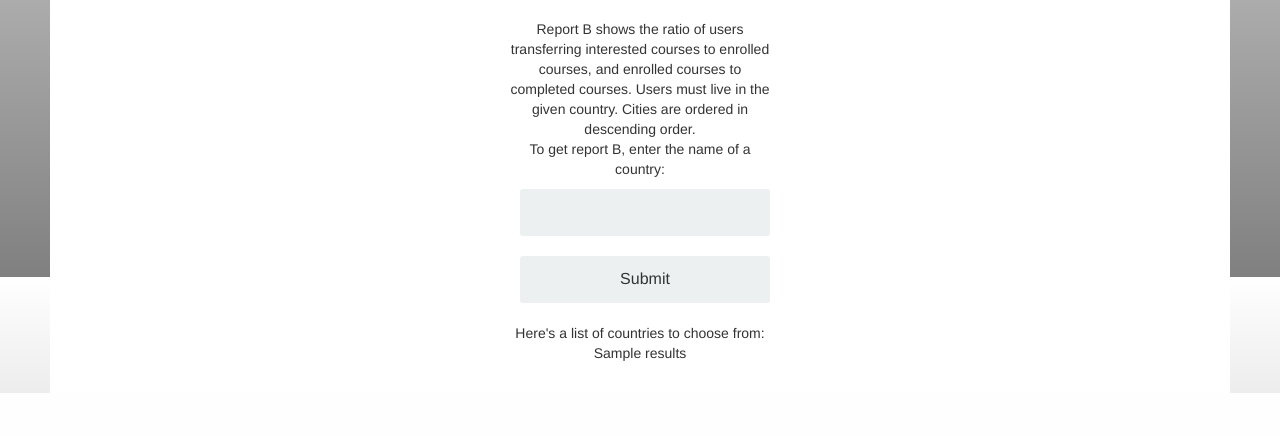
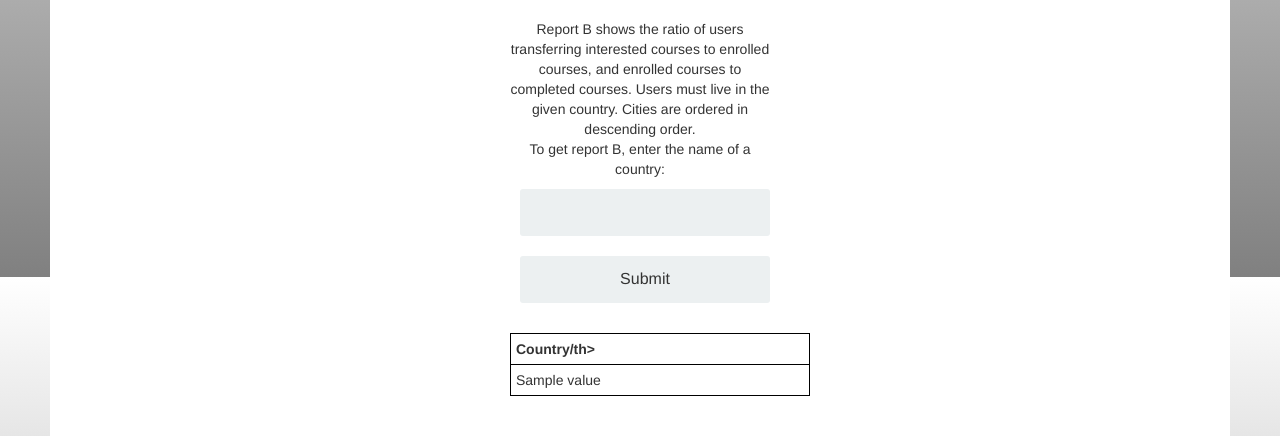
Before and after one commit to namratab94/course_management_system, a Python web app: template dbms_flask/app/templates/report_input_b.html in a window 1280 px wide. Shown: the part 523-959 px from the top of the page. Before the commit the page ends 916 px from the top, so only its background shows below. Run offline with Jinja, Linux system fonts and the light colour scheme; the template is opened without the code that fills it: most values are stand-ins (such as "Sample title", 1, 10 or a date in 2020); form fields are guessed from the names that the template uses; some libraries are stand-ins or nearby versions.

Commit message:
show countries to choose from

```diff
--- a/dbms_flask/app/templates/report_input_b.html
+++ b/dbms_flask/app/templates/report_input_b.html
@@ -28,7 +28,19 @@ To get report B, enter the name of a country:
   {{ form.submit }}
 
 <p>
-Here's a list of countries to choose from: {{ results }}
+
+<table>
+  <tr>
+     <th>Country/th>
+  </tr>
+
+ {% for item in results %}
+  <tr>
+ {% for value in item %}
+    <td>{{value}}</td>
+ {% endfor %}
+  </tr>
+ {% endfor %}
 </form>
 </body>
 </html>
--- a/dbms_flask/app/views.py
+++ b/dbms_flask/app/views.py
@@ -276,8 +276,6 @@ def getCountries(database):
       cursor.execute(sql)
       allrows = cursor.fetchall()
       cursor.close()
-      for country in allrows:
-	country = country + " "
       return allrows
 
 
```
